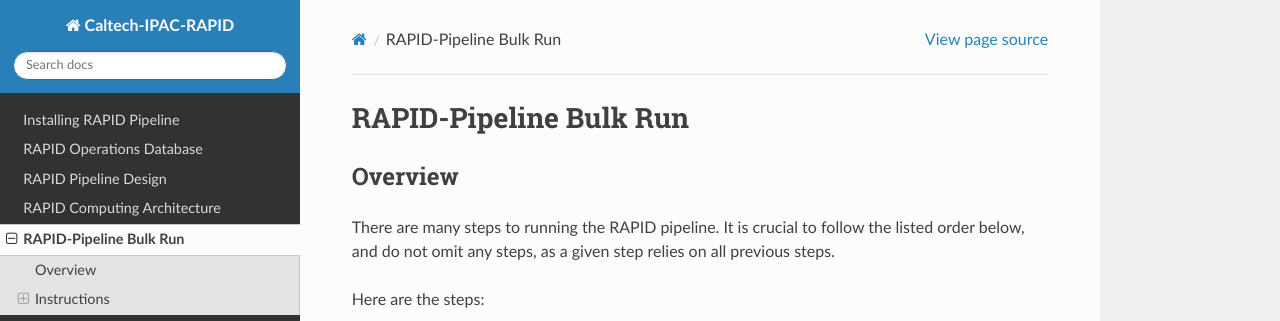
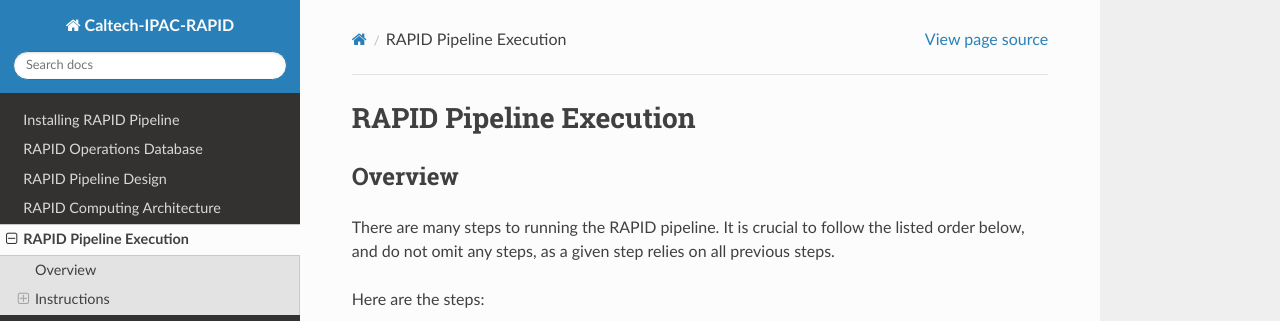
Before and after one commit to Caltech-IPAC/rapid, a Sphinx documentation site: the page built from docs/source/ops/bulk_run.rst, in a window 1280 px wide and 900 px high. Shown: the top 321 px of the window. Built offline with Sphinx 7.4.7 and the Read the Docs theme 3.1.0, drawn with Linux system fonts in a browser that asks for light colours; formulas are drawn with MathJax 3.

Commit message:
Changed title for clarity.

```diff
--- a/docs/source/ops/bulk_run.rst
+++ b/docs/source/ops/bulk_run.rst
@@ -1,4 +1,4 @@
-RAPID-Pipeline Bulk Run
+RAPID Pipeline Execution
 ####################################################
 
 Overview
```
